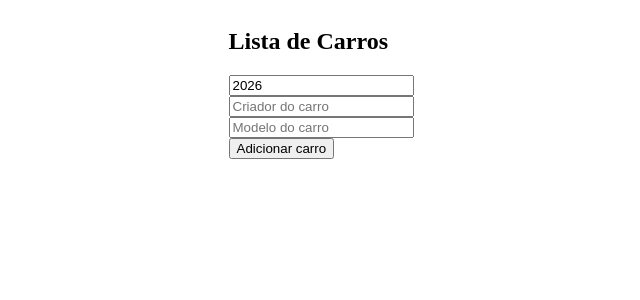
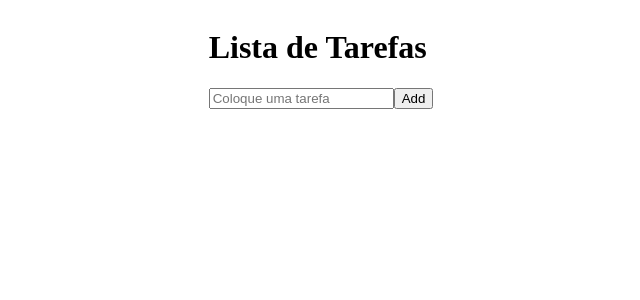
Before and after one commit to GUGOFO/Estudos-React, a React (Vite) app: page / in a window 1280 px wide. Shown: the top 300 px of the page, without its empty margins (319-959 px from the left). Built offline with nearby package versions, Linux system fonts and the light colour scheme.

Commit message:
Projeto basico ToDoList

```diff
--- a/src/App.jsx
+++ b/src/App.jsx
@@ -1,9 +1,9 @@
-import Update from "./jsx/updateArrayObject/UpdateArrayObject";
+import ToDoList from "./jsx/ToDoList/ToDoList";
 
 function App(){
 
     return(
-        <Update/>
+        <ToDoList/>
     );
 }
 
--- /dev/null
+++ b/src/jsx/ToDoList/ToDoList.jsx
@@ -0,0 +1,52 @@
+
+import React, {useState} from "react"
+
+function ToDoList(){
+
+    const [tarefas, setTarefas] = useState(["Almoçar", "Tomar banho"]);
+    const [novaTarefa, setNovaTarefa] = useState("");
+
+    function lidarInputChange(e){
+        setNovaTarefa(e.target.value)
+    }
+
+    function adicionarTarefas(){
+
+    }
+
+    function deletarTarefa(index){
+
+    }
+
+    function moverTarefaCima(index){
+
+    }
+
+    function moverTarefaBaixo(index){
+
+    }
+
+    return(
+        <div className="toDoList">
+            <h1>Lista de Tarefas</h1>
+
+            <div>
+                <input type="text" placeholder="Coloque uma tarefa" value={novaTarefa} onChange={lidarInputChange}/>
+                <button className="addButao" onClick={adicionarTarefas}>Add</button>
+            </div>
+
+            <ol>
+                {tarefas.map((tarefa, index) => {
+                    <li key={index}>
+                        <span className="texto">{tarefa}</span>
+                        <button className="deletar" onClick={(index) => deletarTarefa(index)}>Deletar</button>
+                        <button className="cima" onClick={(index) => moverTarefaCima(index)}>Cima</button>
+                        <button className="baixo" onClick={(index) => moverTarefaCima(index)}>Baixo</button>
+                    </li> })}
+            </ol>
+        </div>
+    )
+
+}
+
+export default ToDoList
```
